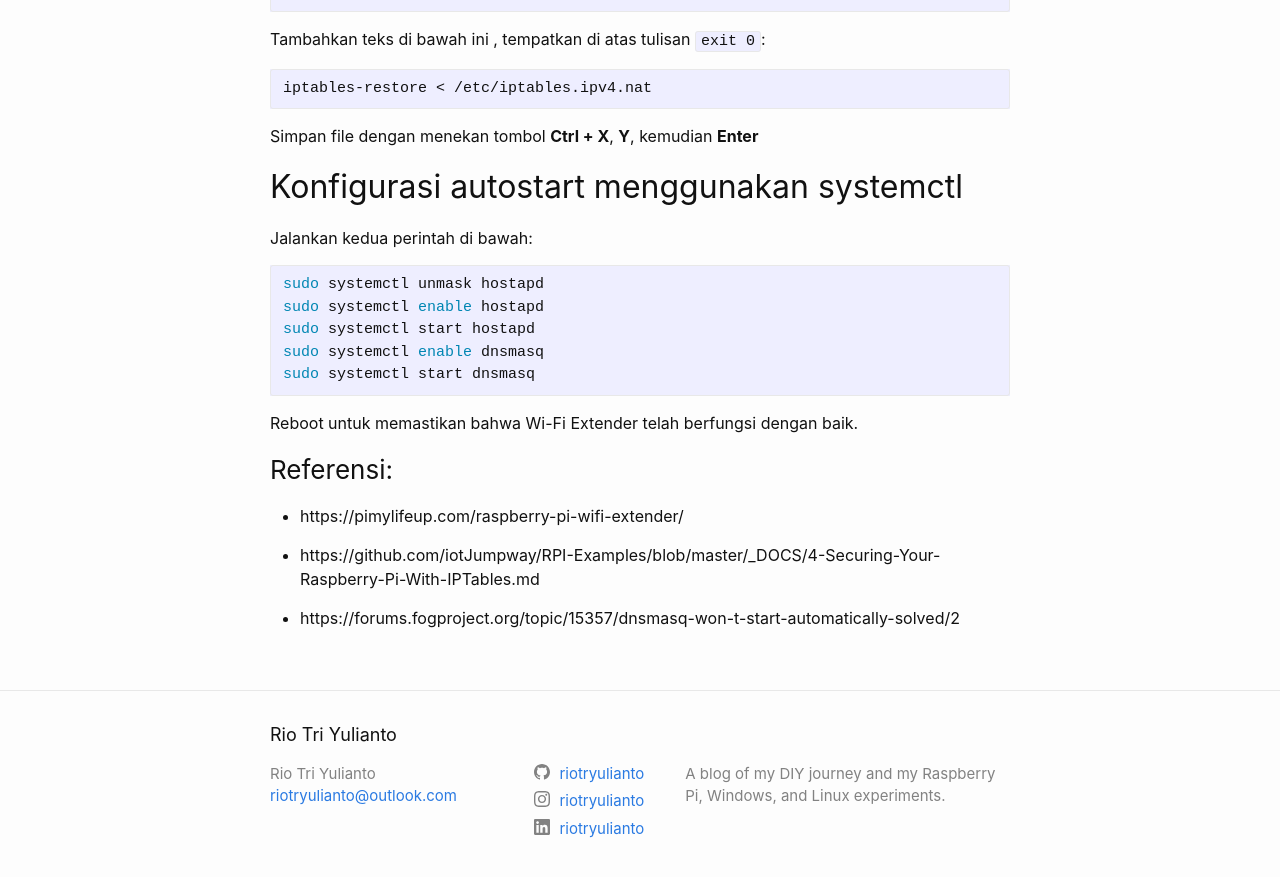
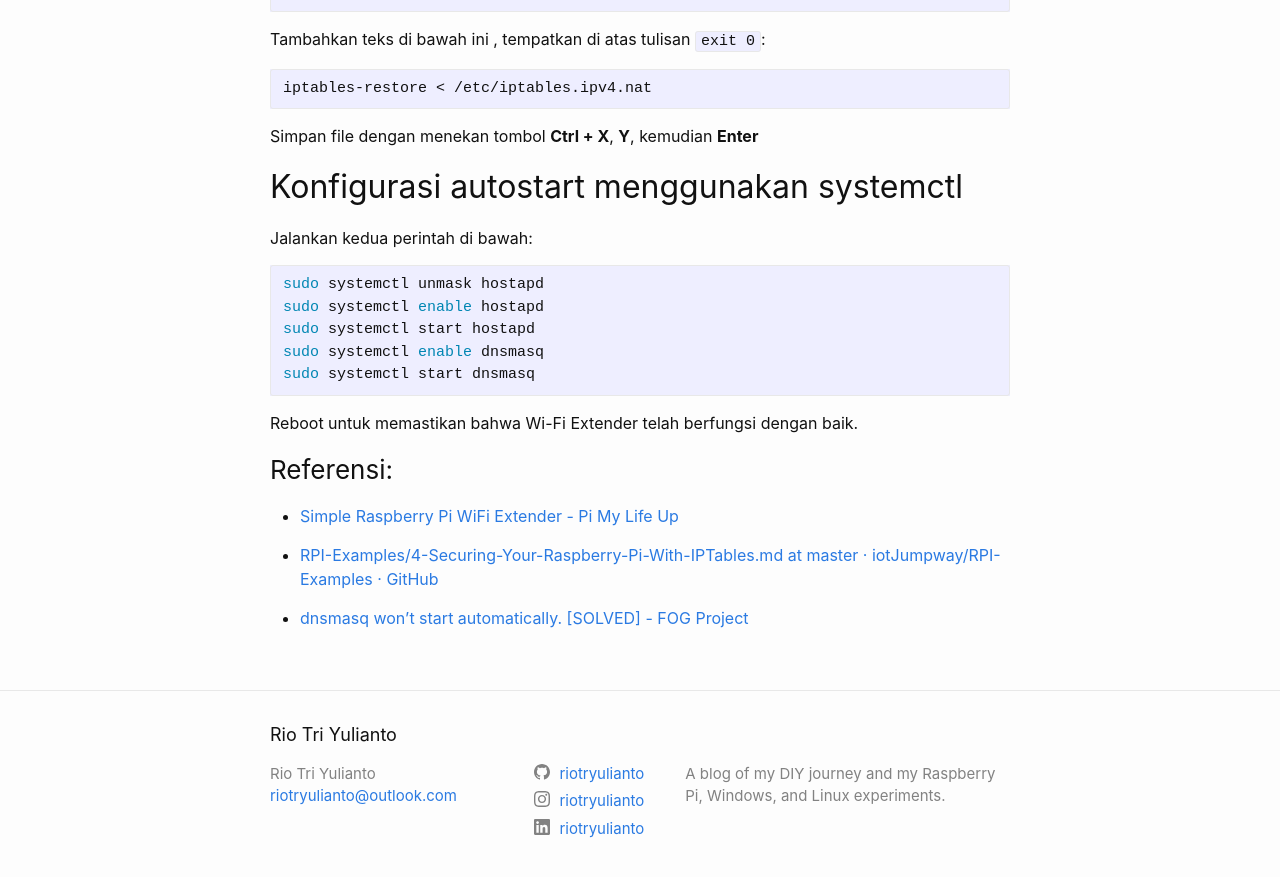
Before and after one commit to riotryulianto/riotryulianto.github.io, a Jekyll site: the page built from _posts/2022-05-27-raspberry-pi-wifi-extender.md, in a window 1280 px wide and 900 px high, scrolled down 4597 px. Shown: the top 877 px of the window. Built offline with Jekyll 4.4.1, drawn with Linux system fonts in a browser that asks for light colours.

Commit message:
Fix _posts's formatting

```diff
--- a/_posts/2022-05-27-raspberry-pi-wifi-extender.md
+++ b/_posts/2022-05-27-raspberry-pi-wifi-extender.md
@@ -225,8 +225,8 @@ sudo systemctl start dnsmasq
 Reboot untuk memastikan bahwa Wi-Fi Extender telah berfungsi dengan baik.
 
 ### Referensi:
-- https://pimylifeup.com/raspberry-pi-wifi-extender/
+- [Simple Raspberry Pi WiFi Extender - Pi My Life Up](https://pimylifeup.com/raspberry-pi-wifi-extender/)
 
-- https://github.com/iotJumpway/RPI-Examples/blob/master/_DOCS/4-Securing-Your-Raspberry-Pi-With-IPTables.md
+- [RPI-Examples/4-Securing-Your-Raspberry-Pi-With-IPTables.md at master · iotJumpway/RPI-Examples · GitHub](https://github.com/iotJumpway/RPI-Examples/blob/master/_DOCS/4-Securing-Your-Raspberry-Pi-With-IPTables.md)
 
-- https://forums.fogproject.org/topic/15357/dnsmasq-won-t-start-automatically-solved/2
+- [dnsmasq won't start automatically. [SOLVED] - FOG Project](https://forums.fogproject.org/topic/15357/dnsmasq-won-t-start-automatically-solved/2)
```
Also changed, not shown: _posts/2021-11-30-diy-low-budget-ifixit.md (+1 -2 lines), _posts/2022-06-10-raspbery-pi-wireless-access-point.md (+4 -4 lines).
